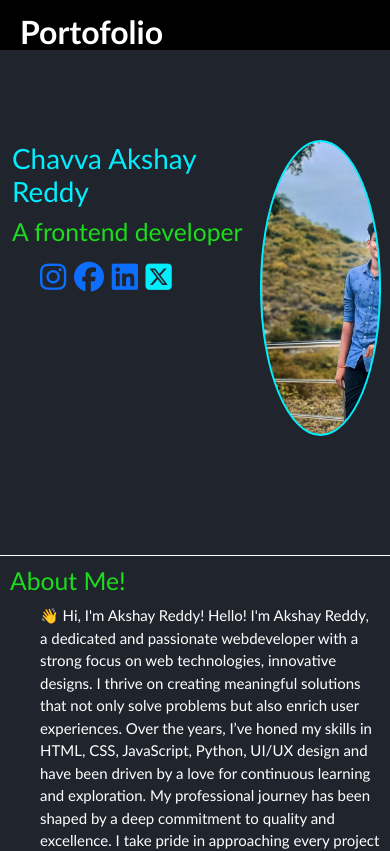
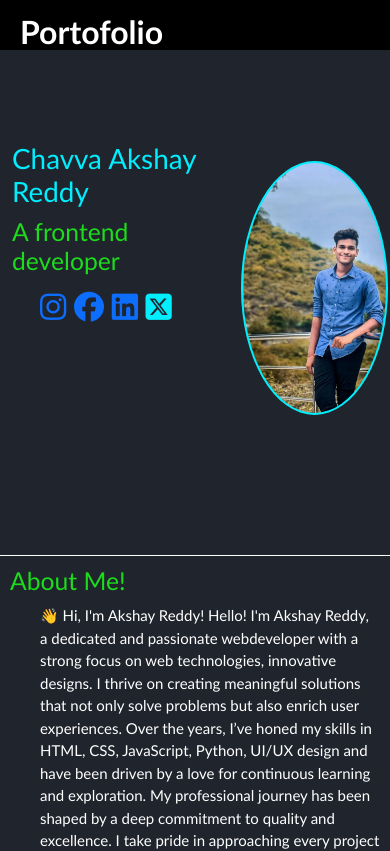
Before and after one commit to akshay-dev11/akshay, a plain HTML site: page index.html in a window 390 px wide. Shown: the top 851 px of the page. Drawn offline with nearby package versions, Linux system fonts and the light colour scheme.

Commit message:
Update style.css

```diff
--- a/style.css
+++ b/style.css
@@ -258,7 +258,7 @@ a {
 
     .container2 {
         margin-top: 25px;
-        width: 35%;
+        width: 40%;
         height: 50vH;
         display: flex;
         justify-content: center;
@@ -277,8 +277,8 @@ a {
     } */
     .container21 {
         border: 2px solid #01eefe;
-        height: 70%;
-        width: 90%;
+        height: 60%;
+        width: 100%;
 
         background-image: url("akshay1.jpg");
 
```
